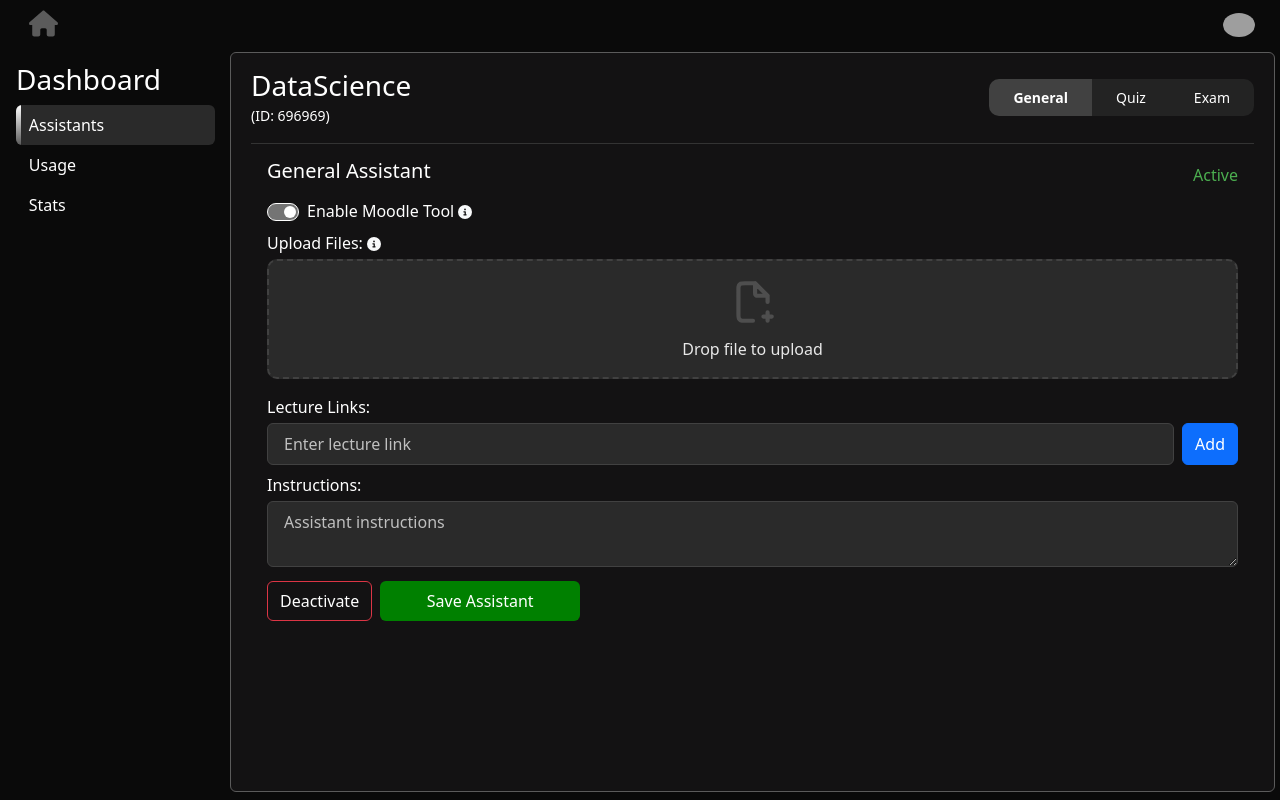
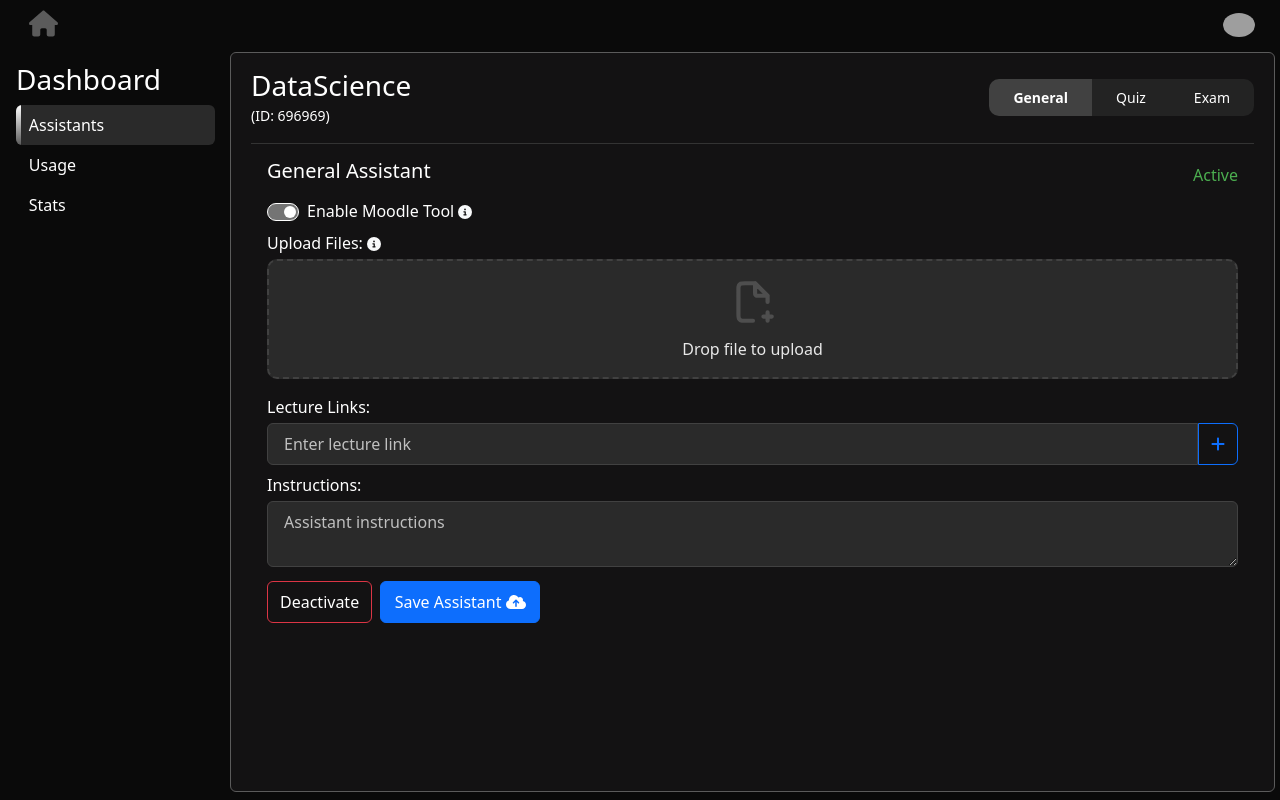
Before and after one commit to RealChoki/Owlie, a Vue app in the folder frontend/: page /courses/1 in a window 1280 px wide. Built offline with nearby package versions, Linux system fonts and the light colour scheme; grey boxes are pictures that could not be loaded.

Commit message:
refactor: enhance AssistantDashboard UI and add new dashboards
Co-authored-by: RealChoki <RealChoki@users.noreply.github.com>

```diff
--- a/frontend/src/dashboard-components/AssistantDashboard.vue
+++ b/frontend/src/dashboard-components/AssistantDashboard.vue
@@ -166,8 +166,15 @@
                 placeholder="Enter lecture link"
                 class="w-100"
                 @keyup.enter="addLectureLink"
+                style="border-top-right-radius: 0; border-bottom-right-radius: 0"
               />
-              <button class="btn btn-primary ms-2" @click="addLectureLink">Add</button>
+              <button
+                class="btn btn-outline-primary"
+                @click="addLectureLink"
+                style="border-top-left-radius: 0; border-bottom-left-radius: 0"
+              >
+                <font-awesome-icon :icon="['fas', 'plus']" />
+              </button>
             </div>
             <div class="mt-2">
               <div
@@ -197,24 +204,28 @@
                   height="10"
                   striped
                   class="ms-2"
-                  style="width: 200px"
+                  style="width: 250px"
                 />
                 <div class="d-flex align-items-center">
                   <font-awesome-icon
+                    v-if="link.status === 'completed'"
                     @click="toggleTranscriptionModal(link)"
                     class="fa-lg cursor-pointer"
                     :icon="['fas', 'pen-to-square']"
                   />
-                  <button class="btn btn-danger btn-sm ms-2" @click="removeLectureLink(index)">Remove</button>
+                  <button class="btn btn-danger btn-sm ms-2" @click="removeLectureLink(index)">
+                    <font-awesome-icon :icon="['fas', 'trash']" />
+                  </button>
                 </div>
               </div>
             </div>
             <button
               v-if="assistantModes[activeModeIndex].links.length"
-              class="btn-action mb-2"
+              class="btn-primary btn mb-2"
               @click="transcribeAllLectures"
             >
-              Transcribe Lectures
+            Transcribe Videos
+            <font-awesome-icon :icon="['fas', 'closed-captioning']" />
             </button>
           </div>
           <!-- Instructions Field -->
@@ -304,7 +315,7 @@
               class="d-flex ps-2 pt-1 pb-1 align-items-center file-hover"
             >
               <font-awesome-icon
-                class="text-danger fa-lg cursor-pointer pe-3"
+                class="text-danger fa-lg cursor-pointer"
                 :icon="['fas', 'square-xmark']"
                 @click="removeFile(activeModeIndex, fileIndex)"
               />
@@ -337,7 +348,10 @@
             {{ assistantModes[activeModeIndex].status === 'Active' ? 'Deactivate' : 'Activate' }}
           </button>
 
-          <button class="btn-action save-assistant-btn" @click="saveAssistant">Save Assistant</button>
+          <button class="btn-primary btn save-assistant-btn py-2" @click="saveAssistant">
+            Save Assistant
+            <font-awesome-icon :icon="['fas', 'cloud-arrow-up']" />
+          </button>
         </div>
       </div>
     </div>
@@ -353,13 +367,22 @@ import { ref, computed, onMounted, onUnmounted, watch } from 'vue'
 import * as bootstrap from 'bootstrap'
 import { FontAwesomeIcon } from '@fortawesome/vue-fontawesome'
 import { library } from '@fortawesome/fontawesome-svg-core'
-import { faPenToSquare, faSquareXmark, faXmark, faCircleInfo } from '@fortawesome/free-solid-svg-icons'
+import {
+  faPenToSquare,
+  faSquareXmark,
+  faXmark,
+  faTrash,
+  faCircleInfo,
+  faPlus,
+  faCloudArrowUp,
+  faClosedCaptioning
+} from '@fortawesome/free-solid-svg-icons'
 import axios from 'axios'
 import InfoMoodleModal from './assistant-dashboard-components/InfoMoodleModal.vue'
 import InfoFilesModal from './assistant-dashboard-components/InfoFilesModal.vue'
 import TranscriptionModal from './assistant-dashboard-components/TranscriptionModal.vue'
 
-library.add(faPenToSquare, faSquareXmark, faXmark, faCircleInfo)
+library.add(faPenToSquare, faSquareXmark, faXmark, faTrash, faCircleInfo, faPlus, faCloudArrowUp, faClosedCaptioning)
 
 // Assistant Modes Configuration
 // ---------------------------------
@@ -618,6 +641,22 @@ function addLectureLink() {
   newLectureLink.value = ''
 }
 
+function startRandomProgressAnimation(link: LectureLinkItem) {
+  link.progress = 0
+
+  const intervalId = setInterval(() => {
+    // Randomly move progress in small steps
+    const randomIncrement = Math.floor(Math.random() * 3) + 1 // Smaller increments
+    link.progress += randomIncrement
+
+    // Cap at 95 so there's room for a final jump
+    if (link.progress >= 95) {
+      link.progress = 95
+      clearInterval(intervalId)
+    }
+  }, Math.floor(Math.random() * 1000) + 500) // Slower and more varied intervals
+}
+
 function removeLectureLink(index: number) {
   assistantModes.value[activeModeIndex.value].links.splice(index, 1)
 }
@@ -632,6 +671,9 @@ async function transcribeAllLectures() {
   for (const link of activeMode.links) {
     if (link.status === 'completed') continue
 
+    // Start random animation
+    startRandomProgressAnimation(link)
+
     link.transcribing = true
     link.status = 'transcribing'
     link.progress = 0
@@ -641,7 +683,7 @@ async function transcribeAllLectures() {
         lecture_url: link.url,
         university: 'Harvard',
         course_id: '66666',
-        mode: activeMode.name.toLowerCase() // Use mode dynamically
+        mode: activeMode.name.toLowerCase()
       })
 
       link.transcribedText = response.data.transcribed_text
@@ -651,6 +693,9 @@ async function transcribeAllLectures() {
       alert(`Failed to transcribe: ${link.url}`)
     } finally {
       link.transcribing = false
+
+      // Final jump to 100
+      link.progress = 100
     }
   }
 }
@@ -761,20 +806,6 @@ onMounted(setHeaderWidth)
 /* Add padding to content to prevent overlap */
 .content-below-header {
   padding-top: 90px; /* Adjust based on header height */
-}
-
-.btn-action {
-  background-color: green;
-  color: var(--color-white);
-  border: none;
-  padding: 0.5rem;
-  border-radius: 6px;
-  cursor: pointer;
-}
-
-.btn-action:hover {
-  color: var(--color-white);
-  background-color: darkgreen;
 }
 
 .hover\:bg-danger:hover {
@@ -947,7 +978,7 @@ textarea::placeholder {
 }
 
 .save-assistant-btn {
-  width: 30%;
+  width: 160px !important;
   min-width: 150px;
   max-width: 200px;
 }
--- /dev/null
+++ b/frontend/src/dashboard-components/StatsDashboard.vue
@@ -0,0 +1,16 @@
+<template>
+    <div>
+      <h1 class="text-white">Coming Soon</h1>
+    </div>
+  </template>
+
+  <script setup lang="ts">
+
+  </script>
+
+  <style scoped>
+  h1 {
+    text-align: center;
+    margin-top: 2rem;
+  }
+  </style>
--- /dev/null
+++ b/frontend/src/dashboard-components/UsageDashboard.vue
@@ -0,0 +1,14 @@
+<template>
+  <div>
+    <h1 class="text-white">Coming Soon</h1>
+  </div>
+</template>
+
+<script setup lang="ts"></script>
+
+<style scoped>
+h1 {
+  text-align: center;
+  margin-top: 2rem;
+}
+</style>
--- a/frontend/src/views/CourseDashboard.vue
+++ b/frontend/src/views/CourseDashboard.vue
@@ -65,6 +65,8 @@
       <div class="right-side w-100 rounded px-3">
         <!-- Assistants Tab -->
         <AssistantDashboard v-if="activeTab === 'assistants'" />
+        <UsageDashboard v-else-if="activeTab === 'usage'" />
+        <StatsDashboard v-else-if="activeTab === 'stats'" />
       </div>
     </div>
   </div>
@@ -78,6 +80,8 @@ import { library } from '@fortawesome/fontawesome-svg-core'
 import {  faHome } from '@fortawesome/free-solid-svg-icons'
 import Profilemenu from '../widgets/Profilemenu.vue'
 import AssistantDashboard from '../dashboard-components/AssistantDashboard.vue'
+import StatsDashboard from '../dashboard-components/StatsDashboard.vue'
+import UsageDashboard from '../dashboard-components/UsageDashboard.vue'
 import axios from 'axios'
 
 library.add( faHome )
```
Also changed, not shown: 2 other files (tests, documents, lock files or other folders).
